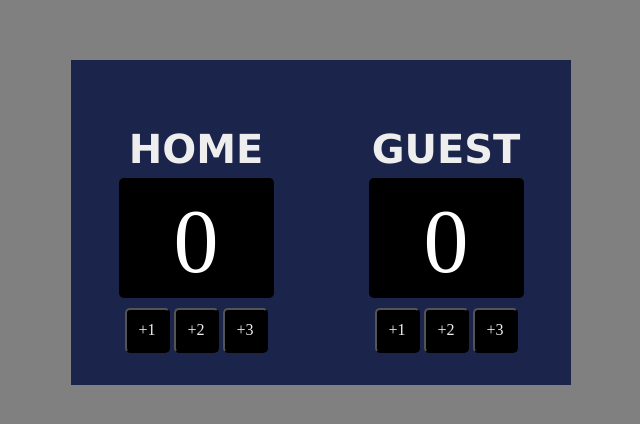
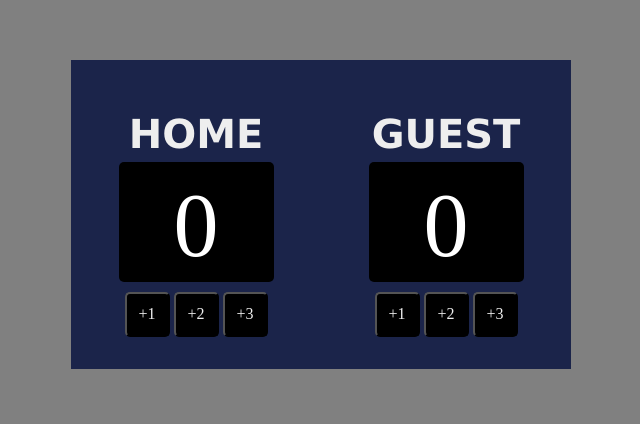
Before and after one commit to TiffyAlva/Basketball-Scoreboard, a website built with Vite: page index.html in a window 1280 px wide. Shown: the part 196-620 px from the top of the page, without its empty margins (319-959 px from the left). Built offline with nearby package versions, Linux system fonts and the light colour scheme.

Commit message:
add new line heights

```diff
--- a/index.css
+++ b/index.css
@@ -1,6 +1,4 @@
-/* TO DO: fix Home, Guest, Score and Point Buttons close to eachother. */
-
-
+/* create Reset button & Mobile responsive*/
 body {
     margin: 0;
     text-align: center;
@@ -22,7 +20,8 @@ body {
   font-family: Verdana;
   font-size: 40px;
   font-weight: 700;
-  line-height: 35.89px;
+  line-height: 5px;
+  /* line-height: 35.89px; */
   letter-spacing: 0em;
   text-align: center;
   margin-bottom: 10px;
@@ -34,7 +33,8 @@ body {
   font-family: Verdana;
   font-size: 40px;
   font-weight: 700;
-  line-height: 35.89px;
+  line-height: 5px;
+  /* line-height: 35.89px; */
   letter-spacing: 0em;
   text-align: center;
   margin-bottom: 10px
@@ -56,7 +56,7 @@ body {
   color: white;
   border-radius: 5px;
   margin-bottom: 10px;
-  margin-top: 1px;
+  margin-top: 25px;
 }
 
 .point-btn {
```
Also changed, not shown: 1 other file.
